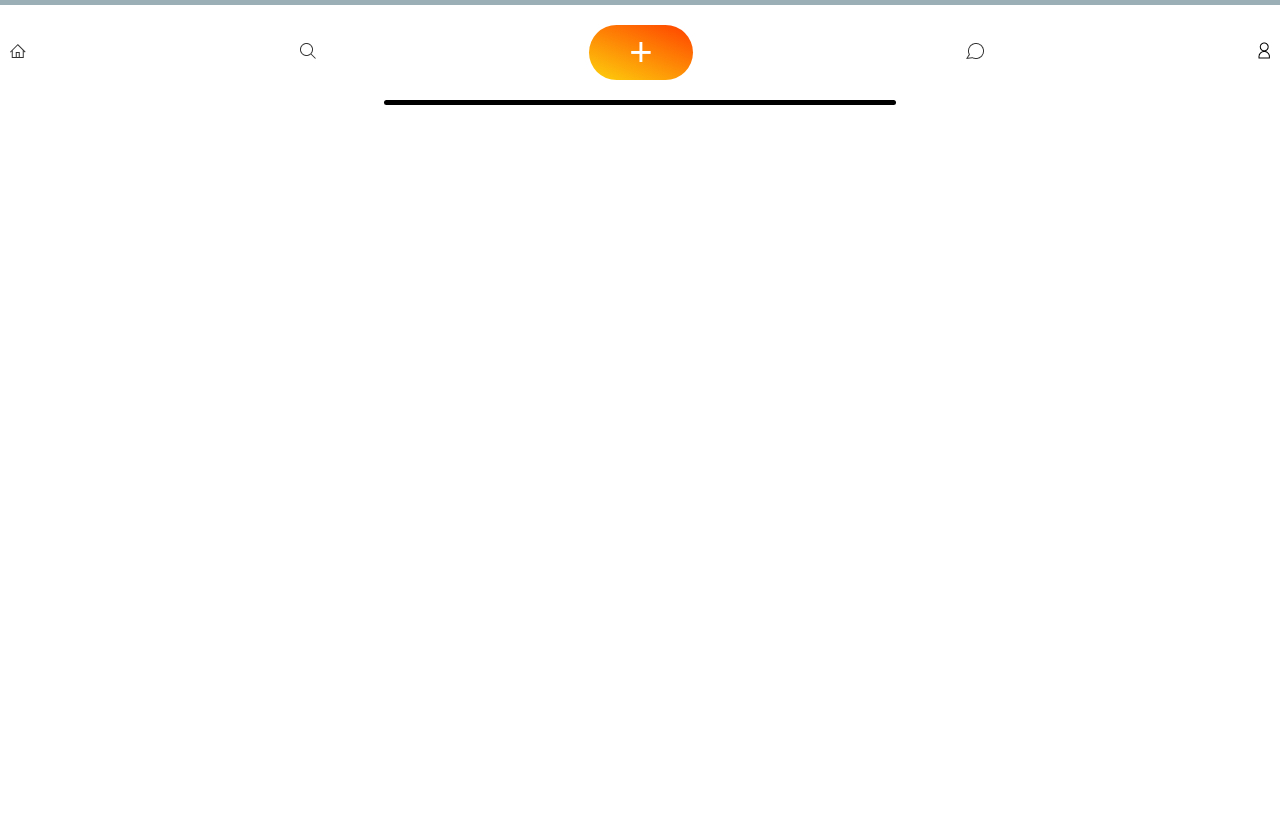
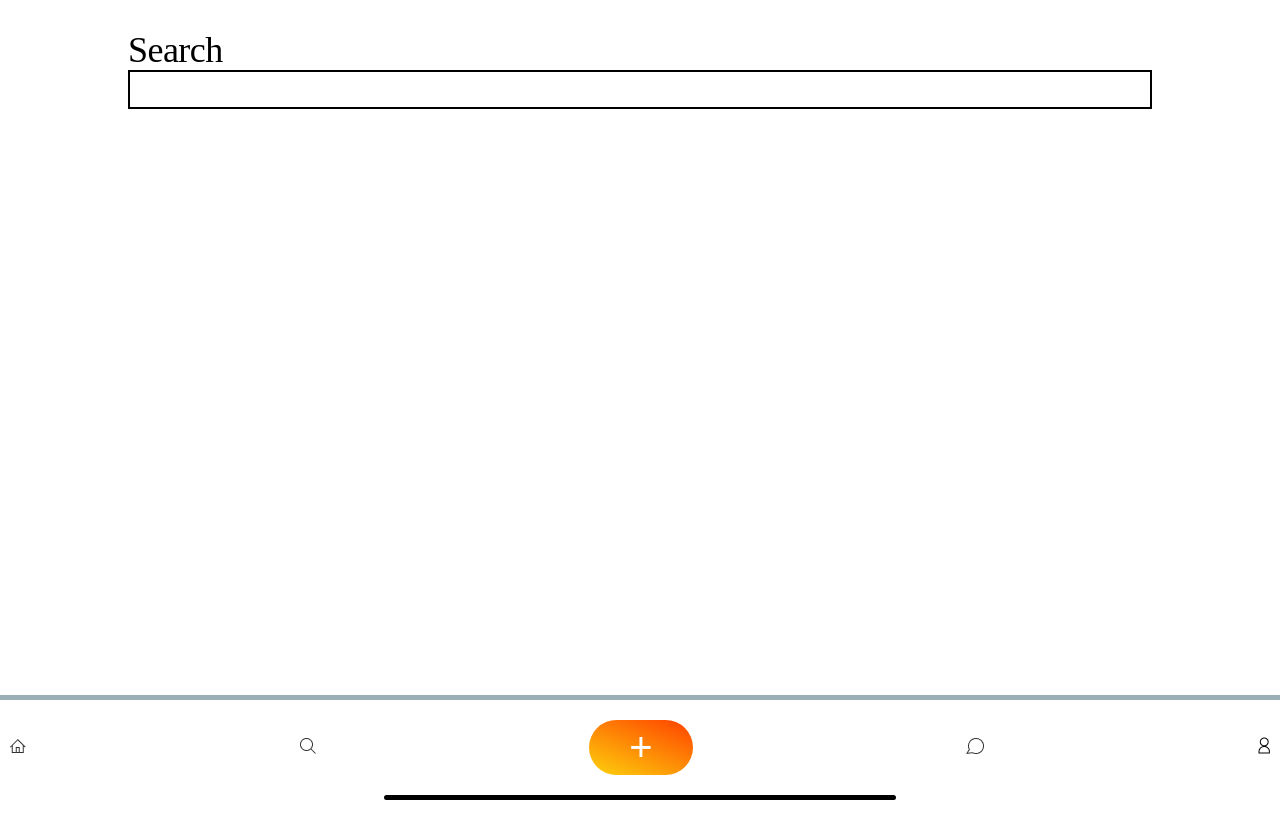
Before and after one commit to RomainDanizel/Otarcy, a React (Create React App) app: page / in a window 1280 px wide. Before the commit the page ends 800 px from the top, so only its background shows below. Built offline with nearby package versions, Linux system fonts and the light colour scheme.

Commit message:
Started work on search page

```diff
--- a/public/style.css
+++ b/public/style.css
@@ -2,6 +2,33 @@
     margin: 0;
     padding: 0;
     box-sizing: border-box;
+}
+
+.search{
+    margin-top: 30px;
+    display: flex;
+    flex-direction: column;
+    align-items: center;
+    height: 100vh;
+}
+
+h1{
+    text-align: left;
+    font-family: 'Comfortaa';
+    font-style: normal;
+    width: 80%;
+    font-weight: 400;
+    font-size: 36px;
+    line-height: 40px;
+    letter-spacing: -0.015em;
+    color: #000000;
+}
+
+.searchinput{
+    border: 2px solid #000000;
+    padding: 10px;
+    width: 80%;
+
 }
 
 .navbar{
@@ -12,6 +39,9 @@
     justify-content: center;
     align-items: center;
     border-top: 5px solid #9aafb6;
+    position: fixed;
+    bottom: 0;
+    width: 100%;
 
 }
 
--- a/src/App.js
+++ b/src/App.js
@@ -35,6 +35,15 @@ console.log('should have worked')
 
   export default function MyApp() {
     return (
+
+      <div>
+
+        <div className="search">
+          <h1>Search</h1>
+          <input className="searchinput"></input>
+        </div>
+
+
       <nav className="navbar">
 
         <div className="links">
@@ -50,5 +59,7 @@ console.log('should have worked')
         </div>
 
       </nav>
+
+      </div>
     );
   }
```
